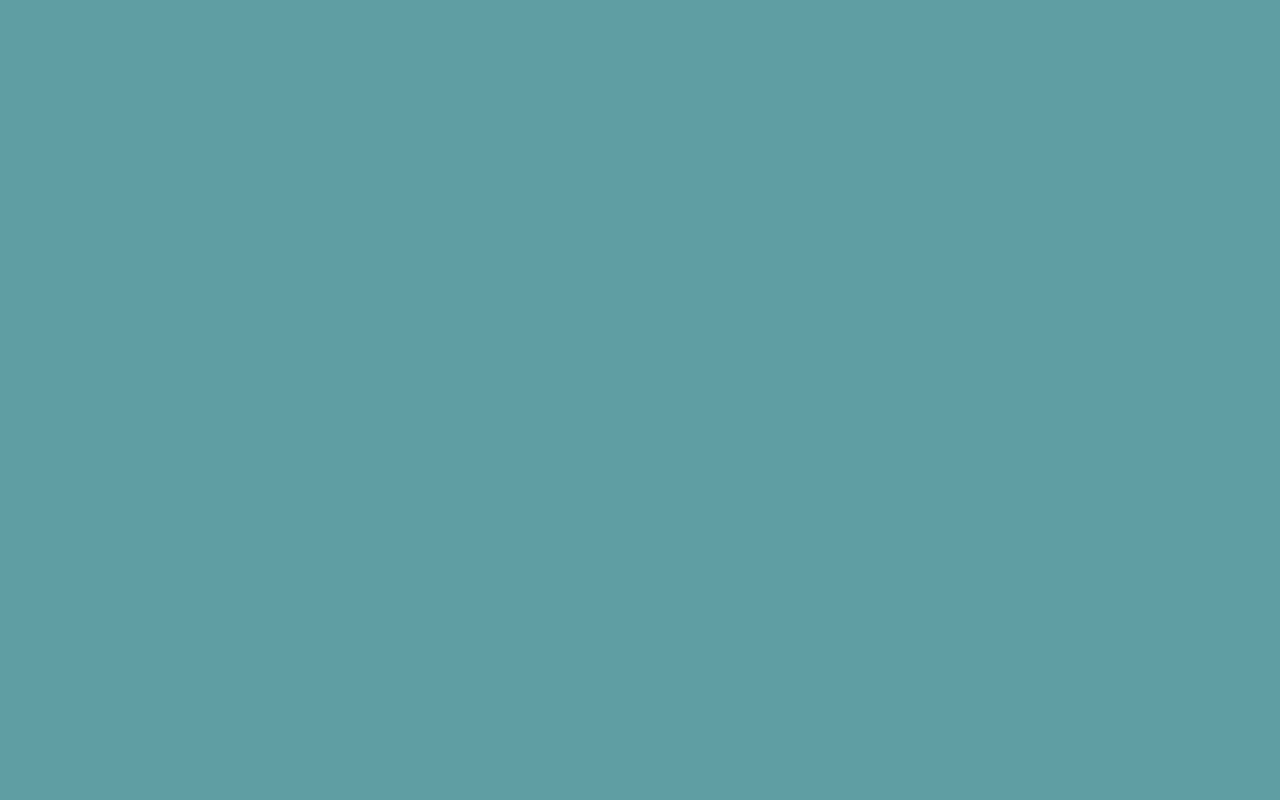
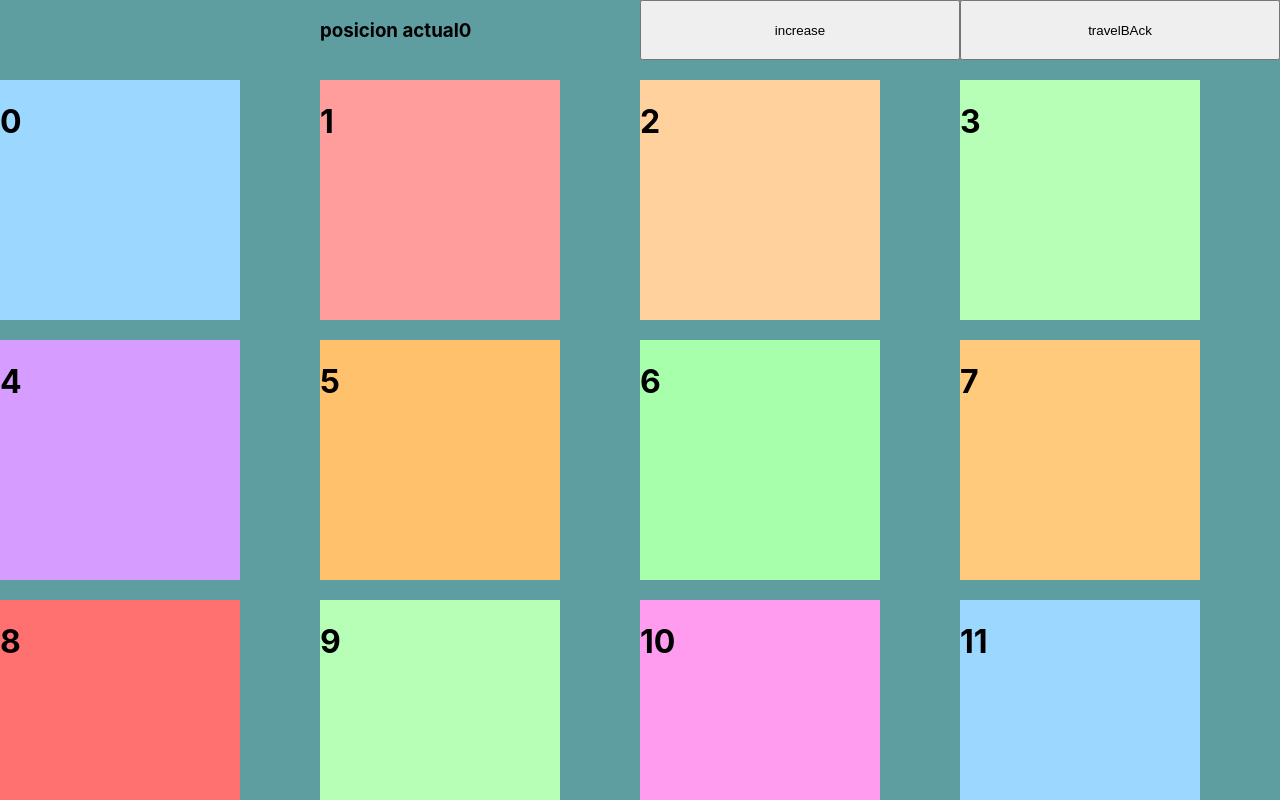
Before and after one commit to DranzerSv/Memory-Games, a React (Create React App) app: page / in a window 1280 px wide. Shown: the top 800 px of the page. Built offline with nearby package versions, Linux system fonts and the light colour scheme.

Commit message:
feature: added necesary imports to use timeMachine

```diff
--- a/src/App.tsx
+++ b/src/App.tsx
@@ -1,9 +1,41 @@
-import React from 'react';
-import logo from './logo.svg';
+import React, { useState } from 'react';
+
+import { cards } from './colors';
+
+import usePreviousState from './customHooks/usePreviousState';
+import useTimeMachine from './customHooks/useTimeMachine';
+import Card from './components/Card/Card';
+
 import './App.scss';
 
 function App() {
-  return <div className="App"></div>;
+  const [selectedCard, setSelectedCard] = useState(0);
+  // const previousCounter = usePreviousState(selectedCard);
+  const [previousValue, getPreviousValue] = useTimeMachine(selectedCard);
+
+  return (
+    <div className="app">
+      <h4>{previousValue}</h4>
+      <h3>posicion actual{selectedCard}</h3>
+      <button
+        onClick={() => {
+          setSelectedCard(selectedCard + 1);
+        }}
+      >
+        increase
+      </button>
+      <button
+        onClick={() => {
+          getPreviousValue();
+        }}
+      >
+        travelBAck
+      </button>
+      {cards.map((card) => (
+        <Card key={card['id']} id={card['id']} />
+      ))}
+    </div>
+  );
 }
 
 export default App;
```
